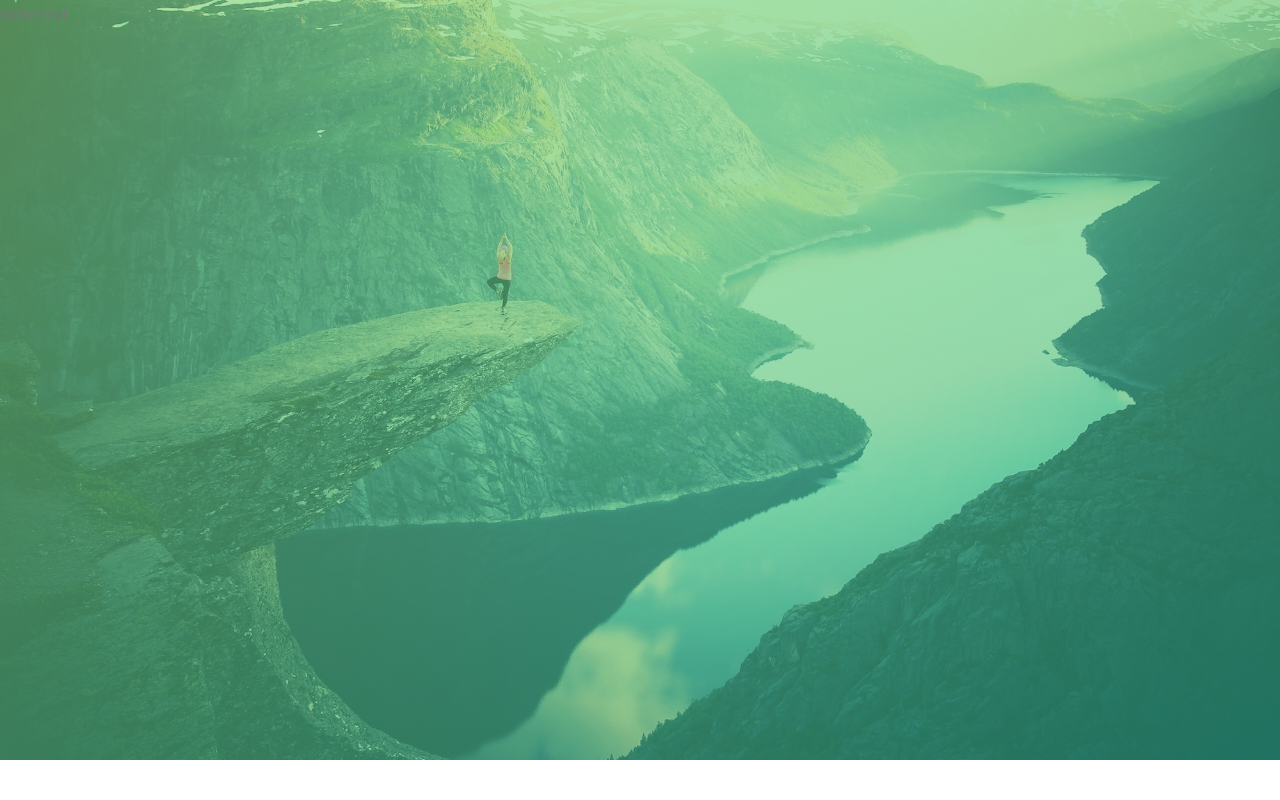
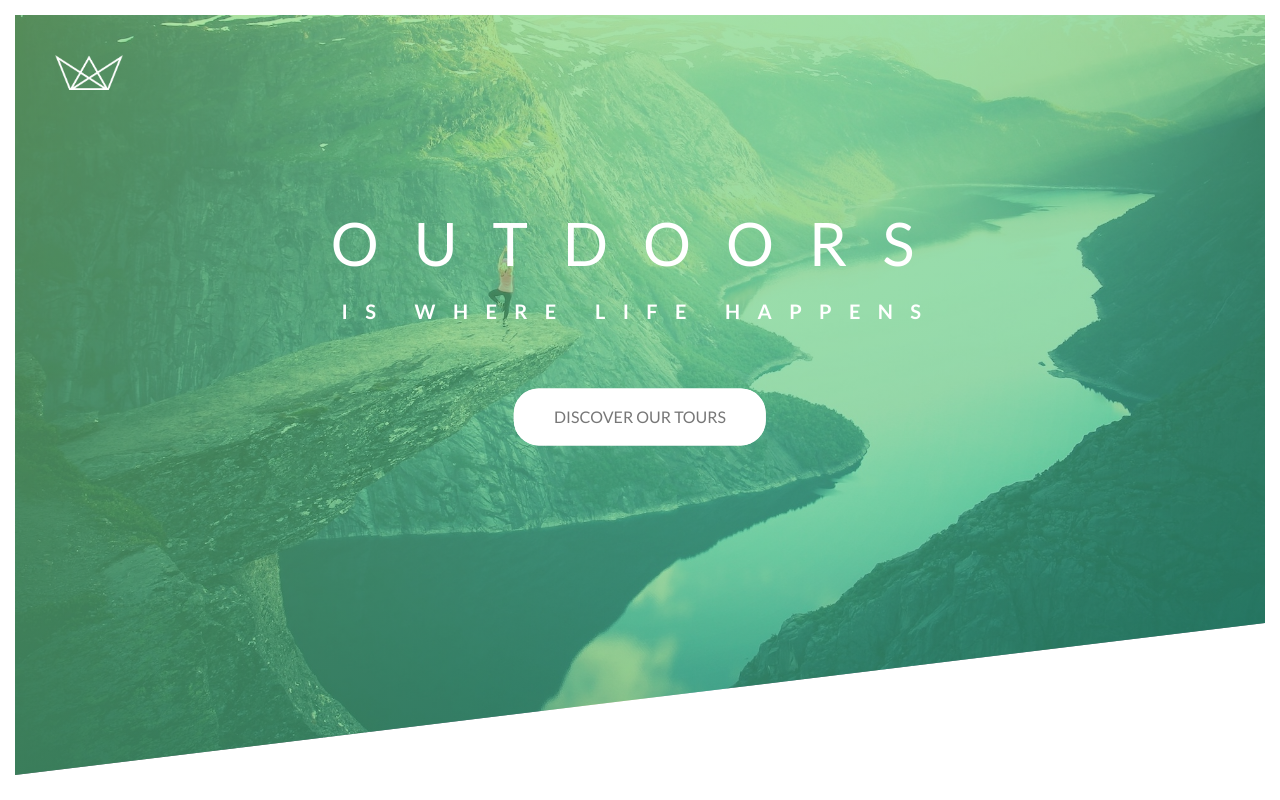
Before and after one commit to techaacees/Natours, a plain HTML site: page index.html in a window 1280 px wide. Drawn offline with Linux system fonts and the light colour scheme.

Commit message:
header section complete with animation

```diff
--- a/css/styles.css
+++ b/css/styles.css
@@ -19,6 +19,7 @@ body{
     font-size: 16px;
     line-height: 1.7;
     color: #777;
+    padding: 15px;
 
 }
 
@@ -27,4 +28,166 @@ body{
     background-image: linear-gradient( to right bottom,#7ed56f9a, #28b48594 ) , url('../img/hero.jpg');
     background-size: cover;
     background-position: top;
+    clip-path: polygon(0 0, 100% 0, 100% 80%, 0 100%);
+    position: relative;
 }
+
+.logo-box{
+    position: absolute;
+    top: 40px;
+    left: 40px;
+    animation: logoAnimation 2s ease-in-out;
+}
+
+.logo{
+    height: 35px;
+}
+.text-box{
+    position: absolute;
+    top:40%;
+    left: 50%;
+    transform: translate(-50%, -50%);
+    text-align: center;
+}
+
+.heading-primary{
+    color:#fff;
+    text-transform: uppercase;
+    margin-bottom: 60px;
+}
+.heading-primary-main{
+    display:block;
+    font-size: 60px;
+    font-weight: 400;
+    letter-spacing: 35px;
+    animation: moveInLeft 2s ease-in-out;
+    animation-delay: .5s;
+    animation-fill-mode: backwards;
+
+}
+.heading-primary-sub{
+    display: block;
+    font-size: 20px;
+    font-weight: 700;
+    letter-spacing: 17.4px;
+    animation: moveInRight 2s ease-in-out;
+    animation-delay: .5s;
+    animation-fill-mode: backwards;
+
+}
+
+
+@keyframes moveInLeft {
+    0%{
+        opacity: 0;
+        transform: translateX(-200px);
+    }
+    80%{
+        opacity: .8;
+        transform: translateX(50px);
+    }
+
+    100%{
+        opacity: 1;
+        transform: translateX(0);
+    }
+}
+
+@keyframes moveInRight {
+    0%{
+        opacity: 0;
+        transform: translateX(200px);
+    }
+    80%{
+        opacity: .8;
+        transform: translateX(-50px);
+    }
+
+    100%{
+        opacity: 1;
+        transform: translateX(0);
+    }
+}
+
+@keyframes logoAnimation{
+    0%{
+        opacity: 0;
+        transform: translateY(-100px);
+    }
+    80%{
+        opacity: .8;
+        transform: translateY(20px);
+    }
+    100% {
+        opacity: 1;
+        transform: translateY(0);
+    }
+}
+
+@keyframes btnAnimation{
+    0%{
+        opacity: 0;
+        transform: translateY(100px);
+    }
+    80%{
+        opacity: .8;
+        transform: translateY(-20px);
+    }
+    100% {
+        opacity: 1;
+        transform: translateY(0);
+    }
+}
+
+.btn{
+
+}
+
+.btn:link, .btn:visited{
+    text-decoration: none;
+    text-transform: uppercase;
+    padding: 15px 40px;
+    display: inline-block;
+    border-radius: 25px;
+    transition: .2s all ease-in-out;
+    position: relative;
+}
+.btn:hover{
+    transform: translateY(-4px);
+    box-shadow: 0 10px 20px rgba(0, 0, 0, .2);
+}
+.btn:active{
+    transform: translateY(-1px);
+    box-shadow: 0 5px 10px rgba(0, 0, 0, .2);
+}
+
+.btn-white{
+    background-color: #fff;
+    color: #777;
+}
+
+.btn::after{
+    content: "";
+    display:inline-block;
+    height: 100%;
+    width: 100%;
+    border-radius: 25px;
+    position: absolute;
+    top: 0;
+    left: 0;
+    z-index: -1;
+    transition: .4s all;
+
+}
+.btn-white::after{
+    background-color: #fff;
+}
+.btn:hover::after{
+    transform: scale(5, 1.4);
+    opacity: 0;
+}
+
+.btn-animated{
+    animation: btnAnimation 1s ease-out .75s;
+    animation-fill-mode: backwards;
+}
--- a/index.html
+++ b/index.html
@@ -9,7 +9,17 @@
 </head>
 <body>
     <header class="header">
-        some text
+     <div class="logo-box">
+         <img src="img/logo-white.png" alt="Natours Logo" class = "logo">
+     </div>
+     <div class="text-box">
+        <h1 class="heading-primary">
+            <span class="heading-primary-main">Outdoors</span>
+            <span class="heading-primary-sub">is where life happens</span>
+        </h1>
+        <a href="#" class="btn btn-white btn-animated">Discover Our Tours</a>
+     </div>
+
     </header>
 </body>
 </html>
```
